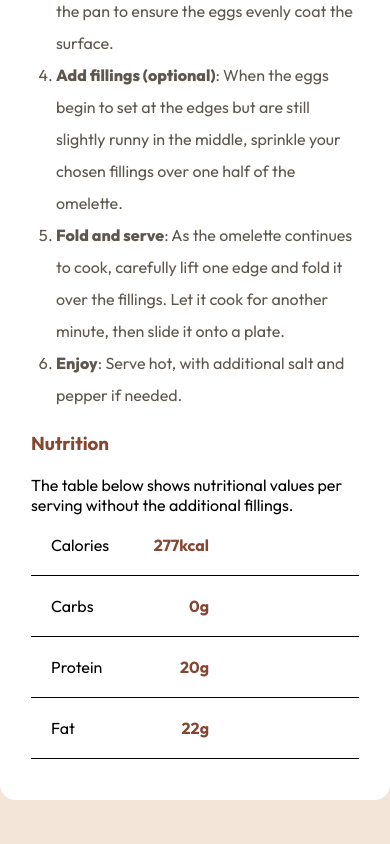
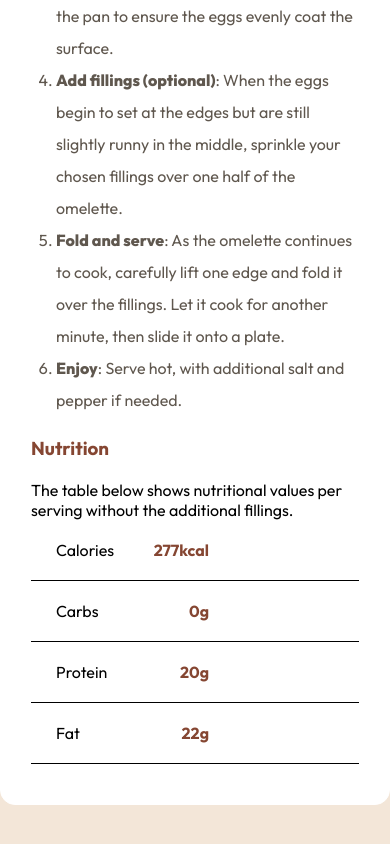
Before and after one commit to PxMach/Frontend-Mentor-Recipe-page, a plain HTML site: page index.html in a window 390 px wide. Shown: the part 1142-1986 px from the top of the page. After the commit the page ends 1947 px from the top, so only its background shows below. Drawn offline with Linux system fonts and the light colour scheme.

Commit message:
Added 100vh height to the body, adjusted margins in the omelette description and nutrition table, and added a media query for responsiveness in the style.css file.

```diff
--- a/style.css
+++ b/style.css
@@ -9,6 +9,7 @@ body {
    background: hsl(30, 54%, 90%);
    font-family: "Outfit", sans-serif;
    font-weight: 400;
+   height: 100vh;
 }
 
 .content {
@@ -53,7 +54,7 @@ section {
 .omelette-description .preparation h2 {
    font-size: 18px;
    color: hsl(332, 51%, 32%);
-   margin-bottom: 15px;
+   margin-bottom: 20px;
 }
 .omelette-description .preparation li {
    line-height: 2;
@@ -114,10 +115,26 @@ section {
    margin-bottom: 20px;
 }
 .table-nutrition p {
-   margin-left: 20px;
+   margin-left: 25px;
 }
 .table-nutrition span {
    margin-right: 150px;
    color: hsl(14, 45%, 36%);
    font-weight: 700;
 }
+/* Media Querie */
+@media screen and (max-width: 550px) {
+   .content {
+      /* border: 1px solid white; */
+      /* border-radius: 15px; */
+      /* background: hsl(0, 0%, 100%); */
+      /* width: 100%; */
+      /* max-width: 500px; */
+      /* min-height: 610px; */
+      /* display: flex; */
+      /* flex-direction: column; */
+      /* align-items: center; */
+      /* justify-content: center; */
+      margin: 50px auto;
+   }
+}
```
